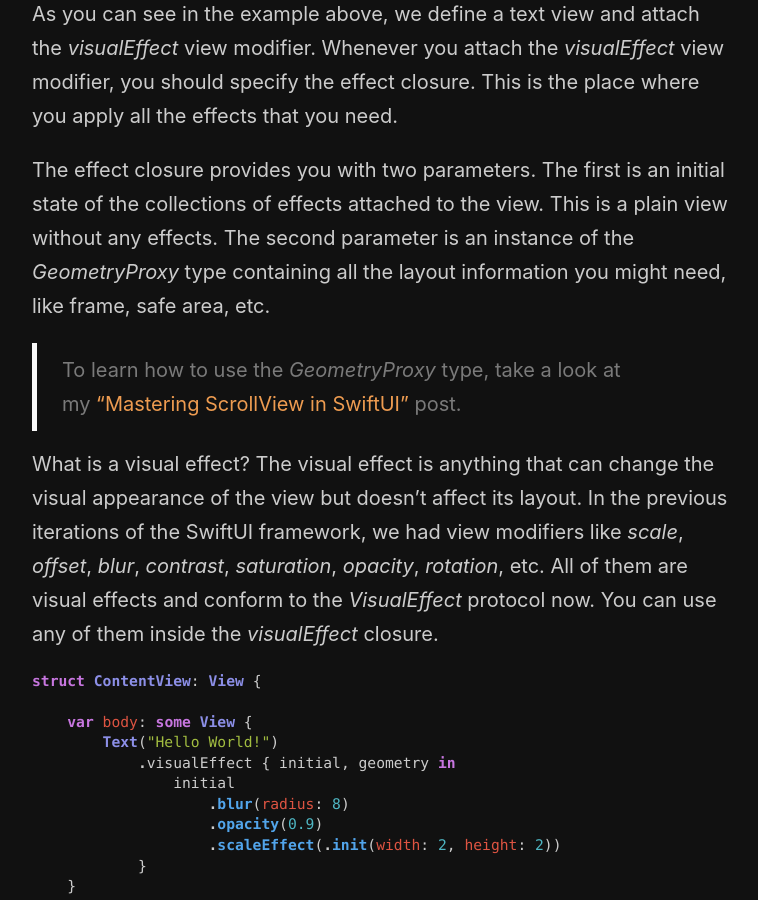
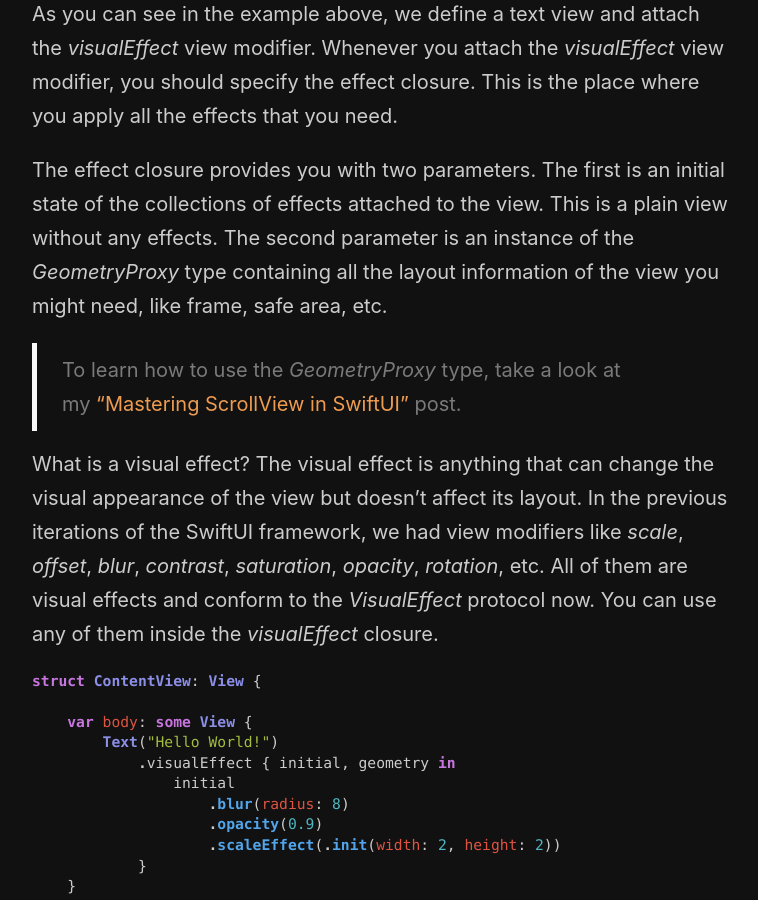
Before and after one commit to mecid/mecid.github.io, a Jekyll site: the page built from _posts/2023-11-07-visual-effects-in-swiftui.md, in a window 1280 px wide and 900 px high, scrolled down 707 px. Shown: the whole window, without its empty margins (258-1016 px from the left). Built offline with Jekyll 4.4.1, drawn with Linux system fonts in a browser that asks for light colours.

Commit message:
visual effects post improved

```diff
--- a/_posts/2023-11-07-visual-effects-in-swiftui.md
+++ b/_posts/2023-11-07-visual-effects-in-swiftui.md
@@ -22,7 +22,7 @@
 
 As you can see in the example above, we define a text view and attach the *visualEffect* view modifier. Whenever you attach the *visualEffect* view modifier, you should specify the effect closure. This is the place where you apply all the effects that you need.
 
-The effect closure provides you with two parameters. The first is an initial state of the collections of effects attached to the view. This is a plain view without any effects. The second parameter is an instance of the *GeometryProxy* type containing all the layout information you might need, like frame, safe area, etc.
+The effect closure provides you with two parameters. The first is an initial state of the collections of effects attached to the view. This is a plain view without any effects. The second parameter is an instance of the *GeometryProxy* type containing all the layout information of the view you might need, like frame, safe area, etc.
 
 > To learn how to use the *GeometryProxy* type, take a look at my ["Mastering ScrollView in SwiftUI"](/2020/09/24/mastering-scrollview-in-swiftui/) post.
 
```
